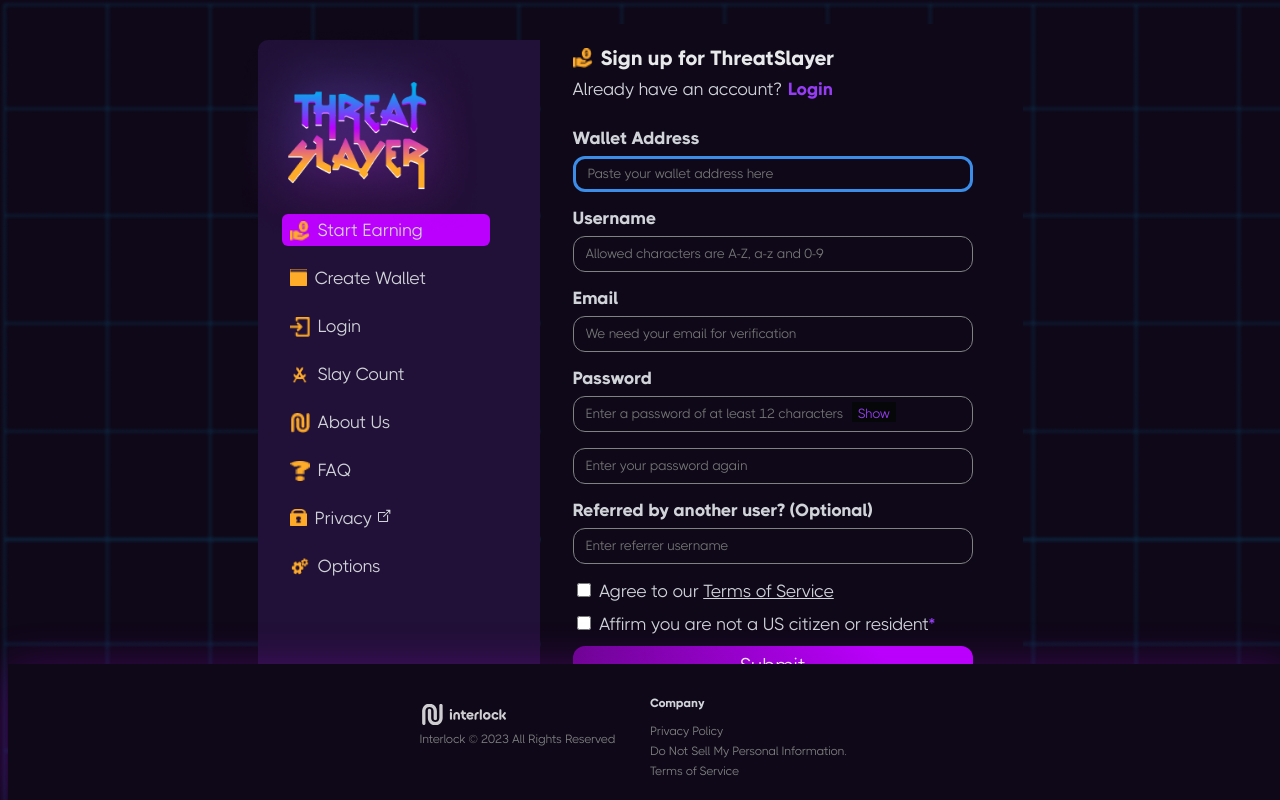
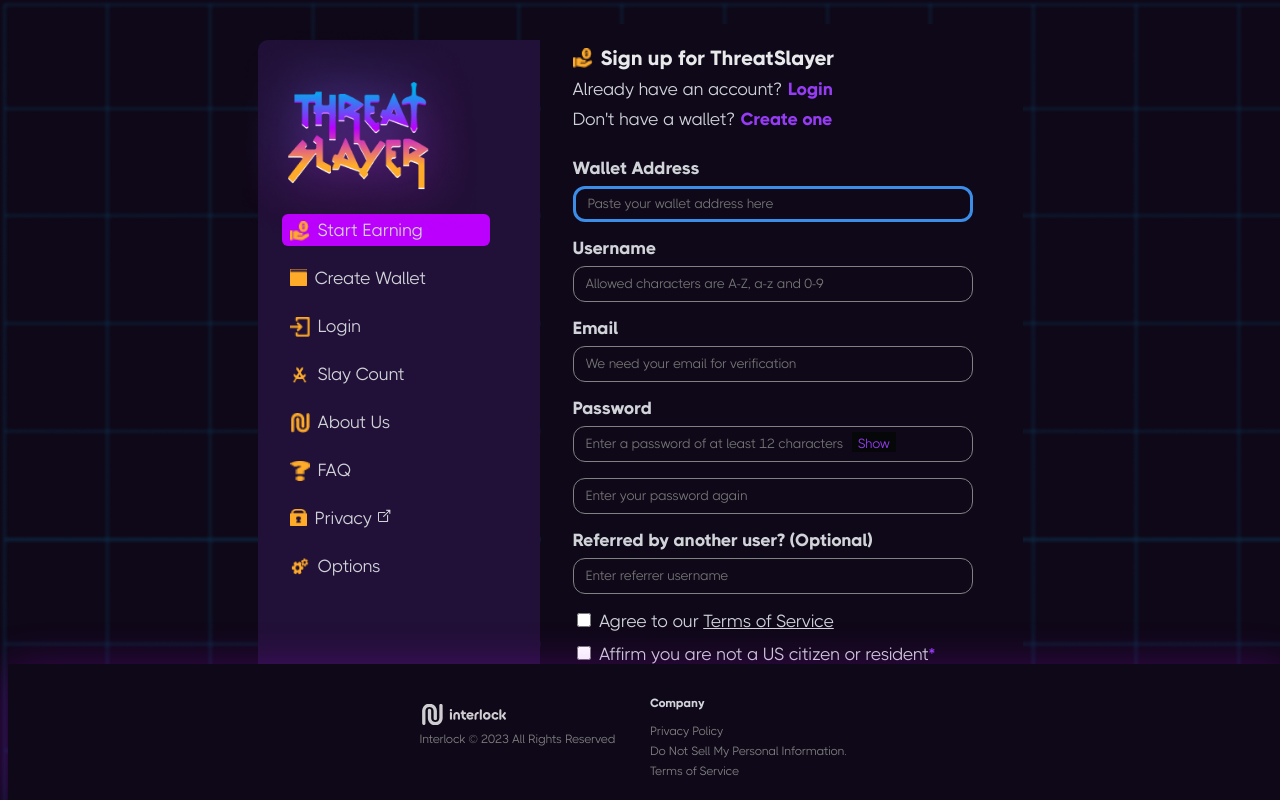
Before and after one commit to interlock-network/threatslayer, a Vue app: page / in a window 1280 px wide. Built offline with nearby package versions, Linux system fonts and the light colour scheme.

Commit message:
EarnPage.vue: adds link to Create Wallet page

```diff
--- a/src/pages/EarnPage.vue
+++ b/src/pages/EarnPage.vue
@@ -4,6 +4,9 @@
     </PageBanner>
     <LineOfText msg="" instruction>
         <span>Already have an account?<button id="login-button" @click="changePage('login')">Login</button></span>
+    </LineOfText>
+    <LineOfText msg="" instruction>
+        <span>Don't have a wallet?<button id="login-button" @click="changePage('wallet')">Create one</button></span>
     </LineOfText>
     <br />
     <br />
```
